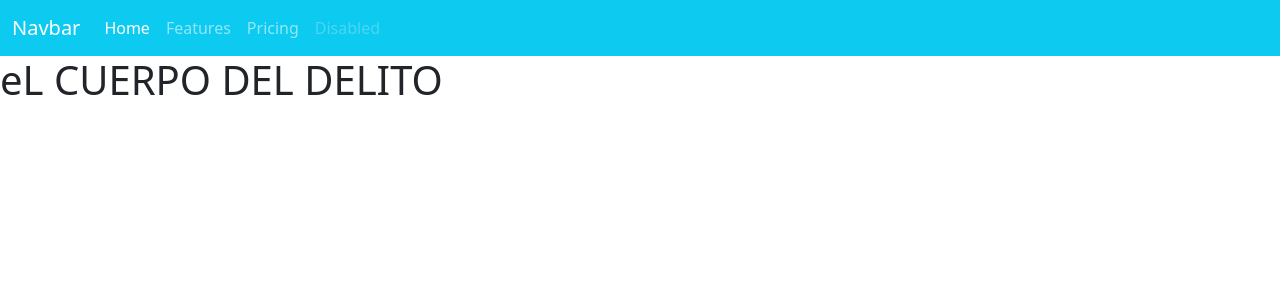
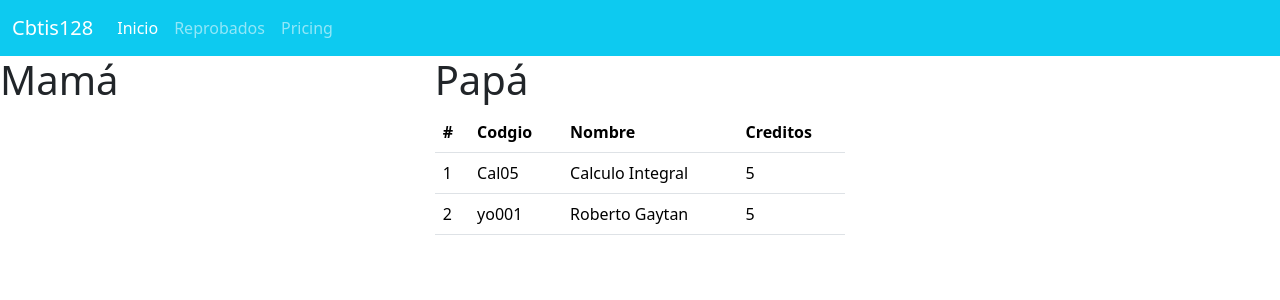
Before and after one commit to RobertoGaytanM8/UII_P1_Tab_Materia_5J, a Django app: page / in a window 1280 px wide. Shown: the top 300 px of the page. Run offline with Django 5.2, Linux system fonts and the light colour scheme; data comes from the database, SQL or seed files in the repository; both versions use the stored data as it was after the commit.

Commit message:
Add files via upload

```diff
--- a/UIII_P1_Tablas_Materia_CRUD_v1/materia_app/templates/base.html
+++ b/UIII_P1_Tablas_Materia_CRUD_v1/materia_app/templates/base.html
@@ -11,23 +11,20 @@
     <!-- Barra de navegacion-->
     <nav class="navbar navbar-expand-lg bg-info" data-bs-theme="dark">
         <div class="container-fluid">
-          <a class="navbar-brand" href="#">Navbar</a>
+          <a class="navbar-brand" href="#">Cbtis128</a>
           <button class="navbar-toggler" type="button" data-bs-toggle="collapse" data-bs-target="#navbarNav" aria-controls="navbarNav" aria-expanded="false" aria-label="Toggle navigation">
             <span class="navbar-toggler-icon"></span>
           </button>
           <div class="collapse navbar-collapse" id="navbarNav">
             <ul class="navbar-nav">
               <li class="nav-item">
-                <a class="nav-link active" aria-current="page" href="#">Home</a>
+                <a class="nav-link active" aria-current="page" href="#">Inicio</a>
               </li>
               <li class="nav-item">
-                <a class="nav-link" href="#">Features</a>
+                <a class="nav-link" href="#">Reprobados</a>
               </li>
               <li class="nav-item">
                 <a class="nav-link" href="#">Pricing</a>
-              </li>
-              <li class="nav-item">
-                <a class="nav-link disabled" aria-disabled="true">Disabled</a>
               </li>
             </ul>
           </div>
--- a/UIII_P1_Tablas_Materia_CRUD_v1/materia_app/templates/gestionarMaterias.html
+++ b/UIII_P1_Tablas_Materia_CRUD_v1/materia_app/templates/gestionarMaterias.html
@@ -1,5 +1,43 @@
 {%extends "base.html"%}
 {% block cuerpo%}
 
-<h1>eL CUERPO DEL DELITO</h1>
+    <div class="row">
+        <div class="col-sm-12 col-md-4 col-lg-4 col-xl-4">
+            <h1>Mamá</h1>
+
+        </div>
+
+        <div class="col-sm-12 col-md-4 col-lg-4 col-xl-4">
+            <h1>Papá</h1>
+        <div class="table-responsive">
+            <table class="table">
+                <thead>
+                  <tr>
+                    <th scope="col">#</th>
+                    <th scope="col">Codgio</th>
+                    <th scope="col">Nombre</th>
+                    <th scope="col">Creditos</th>
+                  </tr>
+                </thead>
+                <tbody>
+                    {% for m in mismaterias%}
+                      <tr>
+                        <td>
+                          {{forloop.counter}}
+                        </td>
+                        <td>{{m.codigo}}</td>
+                        <td>{{m.nombre}}</td>
+                        <td>{{m.creditos}}</td>
+                      </tr>
+                    {% endfor %}
+
+                </tbody>
+              </table>
+        </div>
+
+        </div>
+    </div>
+
+
+
 {%endblock%}
--- a/UIII_P1_Tablas_Materia_CRUD_v1/materia_app/urls.py
+++ b/UIII_P1_Tablas_Materia_CRUD_v1/materia_app/urls.py
@@ -2,5 +2,6 @@ from django.urls import path
 from materia_app import views
 
 urlpatterns = [
-    path('',views.inicio_vista,name="inicio_vista")
+    path('',views.inicio_vista,name="inicio_vista"),
+
 ]
--- a/UIII_P1_Tablas_Materia_CRUD_v1/materia_app/views.py
+++ b/UIII_P1_Tablas_Materia_CRUD_v1/materia_app/views.py
@@ -3,4 +3,4 @@ from .models import Materia
 # Create your views here.
 def inicio_vista(request):
     lasmaterias=Materia.objects.all()
-    return render(request,'gestionarMaterias.html')
+    return render(request,'gestionarMaterias.html',{"mismaterias":lasmaterias})
```
Also changed, not shown: UIII_P1_Tablas_Materia_CRUD_v1/cbtis128.db, UIII_P1_Tablas_Materia_CRUD_v1/materia_app/migrations/0001_initial.py (added).
